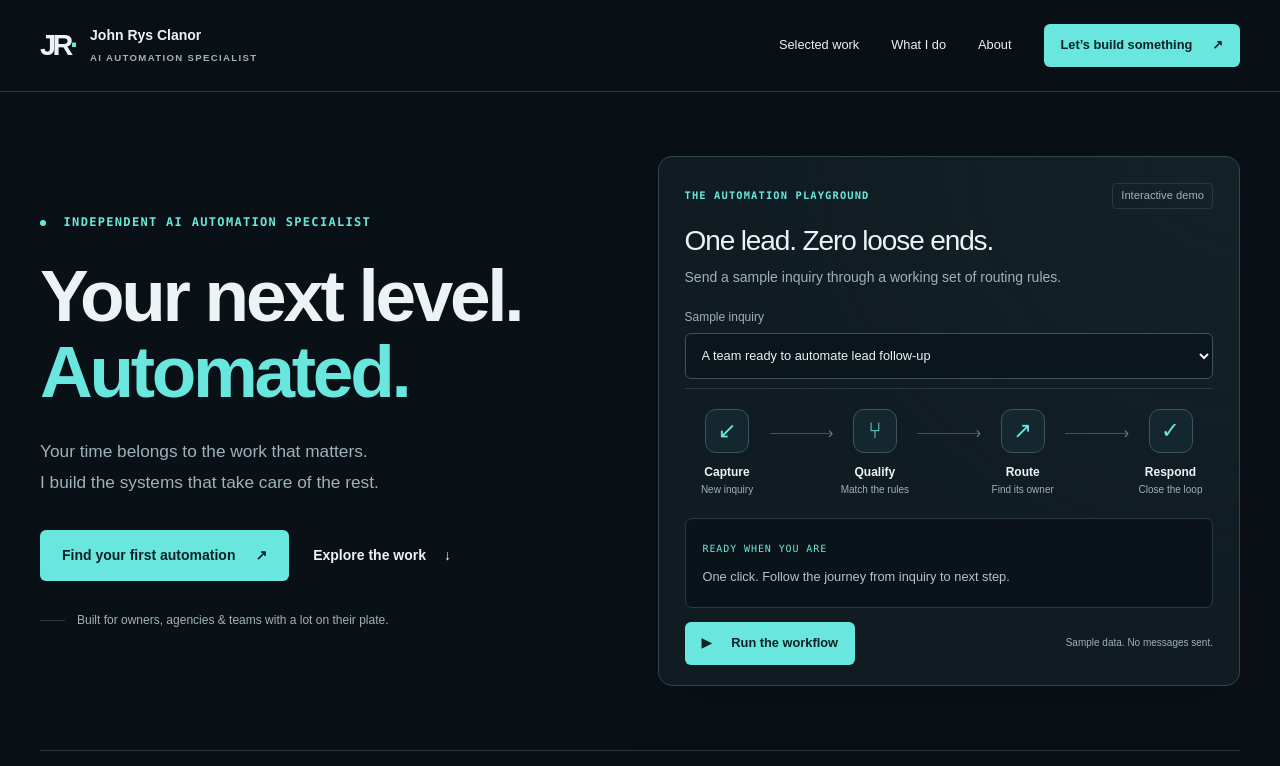
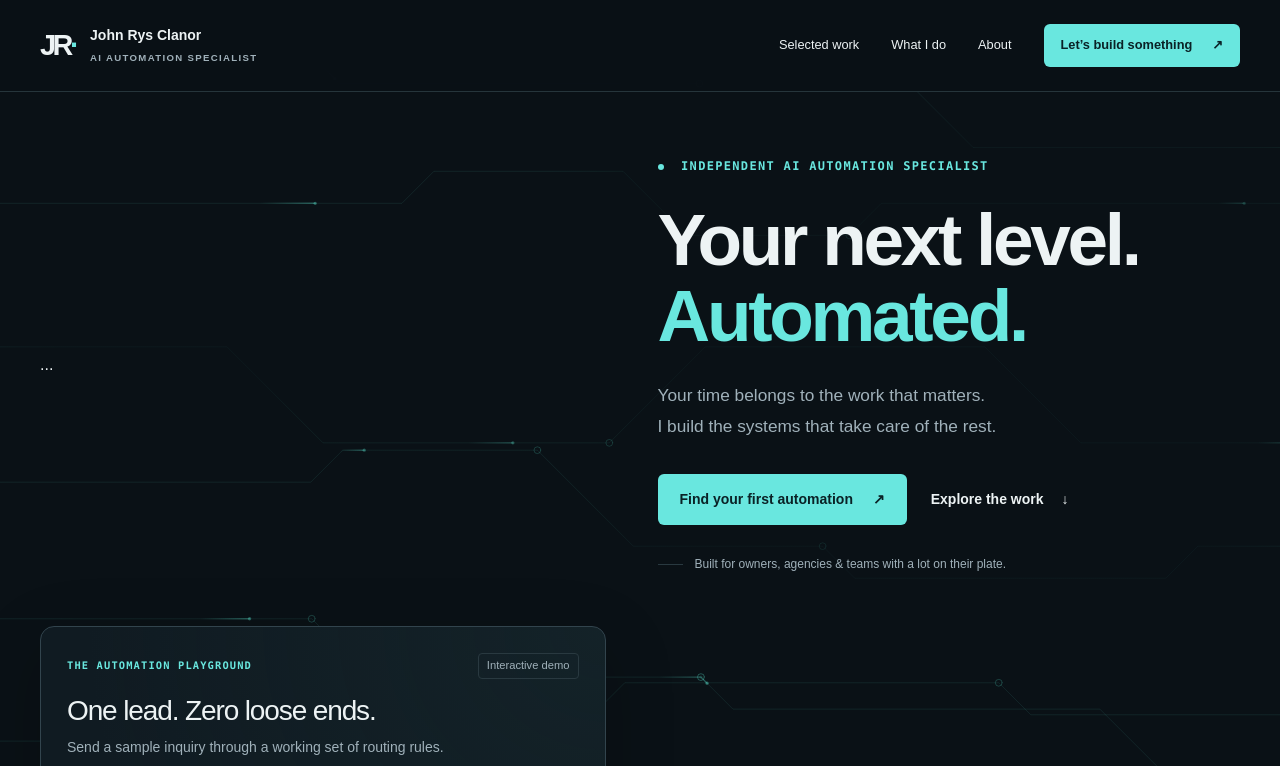
Before and after one commit to johnrysmalabanan071-svg/Improved-portfolio, a website: page public/index.html in a window 1280 px wide. Shown: the top 766 px of the page. Drawn offline with Linux system fonts and the light colour scheme; files whose address does not match are found by name.

Commit message:
Update index.html

```diff
--- a/public/index.html
+++ b/public/index.html
@@ -10,9 +10,11 @@
   <meta property="og:type" content="website">
   <link rel="icon" href="/favicon.svg" type="image/svg+xml">
   <link rel="stylesheet" href="/styles.css">
-  <script type="module" src="/app.js"></script>
+  <link rel="stylesheet" href="/background.css">
+  <script src="/background.js" defer></script>
 </head>
 <body>
+<div id="bg-routes" class="bg-routes" aria-hidden="true"></div>
 <a class="skip" href="#main">Skip to content</a>
 <header class="header"><nav class="nav wrap" aria-label="Main navigation">
   <a class="brand" href="#top"><span class="monogram">JR<span>·</span></span><span>John Rys Clanor<span class="brand-sub">AI AUTOMATION SPECIALIST</span></span></a>
@@ -21,7 +23,8 @@
 </nav></header>
 <main id="main">
 <section class="hero wrap" id="top">
-  <div class="hero-copy"><p class="eyebrow"><span class="status-dot"></span> INDEPENDENT AI AUTOMATION SPECIALIST</p>
+  <div class="hero-copy" data-bg-calm> ... </div>
+  <div class="hero-copy" data-bg-calm><p class="eyebrow"><span class="status-dot"></span> INDEPENDENT AI AUTOMATION SPECIALIST</p>
   <h1>Your next level.<br><span>Automated.</span></h1>
   <p class="hero-description">Your time belongs to the work that matters.<br>I build the systems that take care of the rest.</p>
   <div class="actions"><a class="button" href="#contact">Find your first automation <span aria-hidden="true">↗</span></a><a class="text-link" href="#work">Explore the work <span aria-hidden="true">↓</span></a></div>
```
